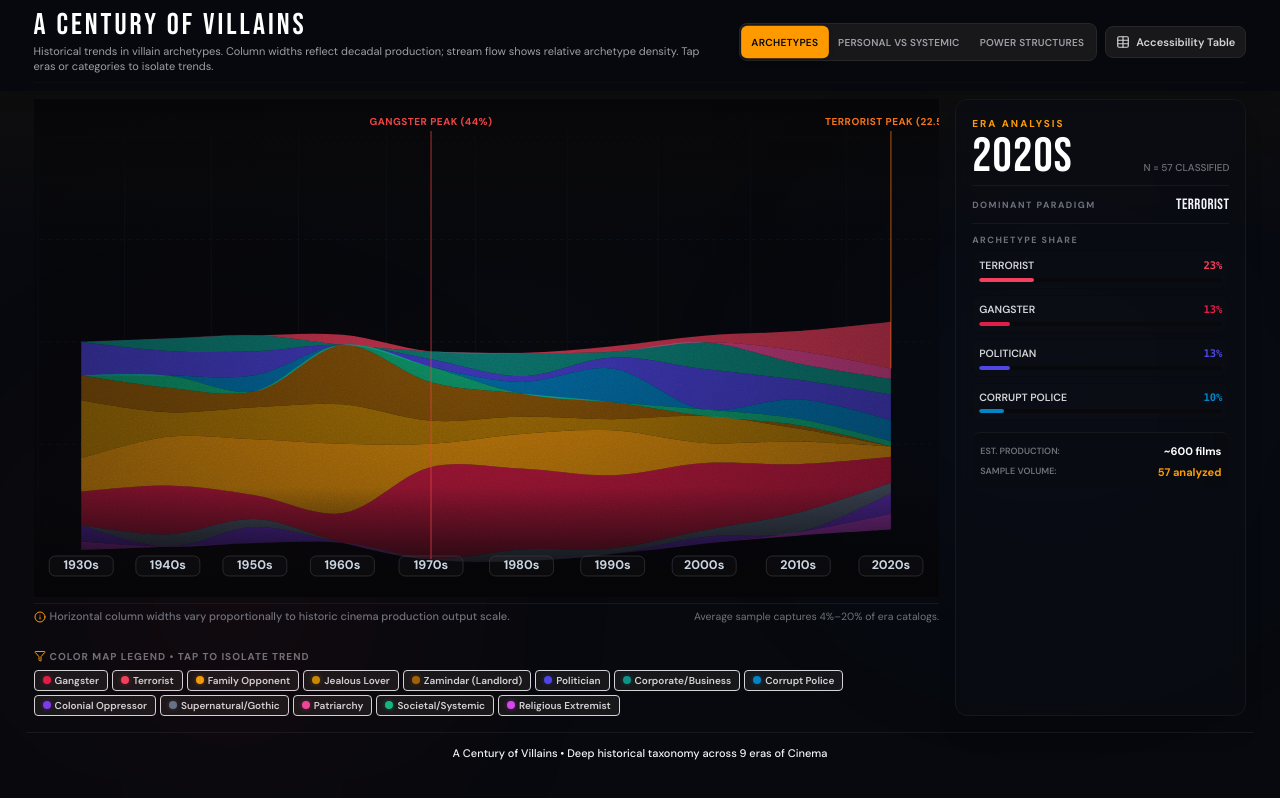
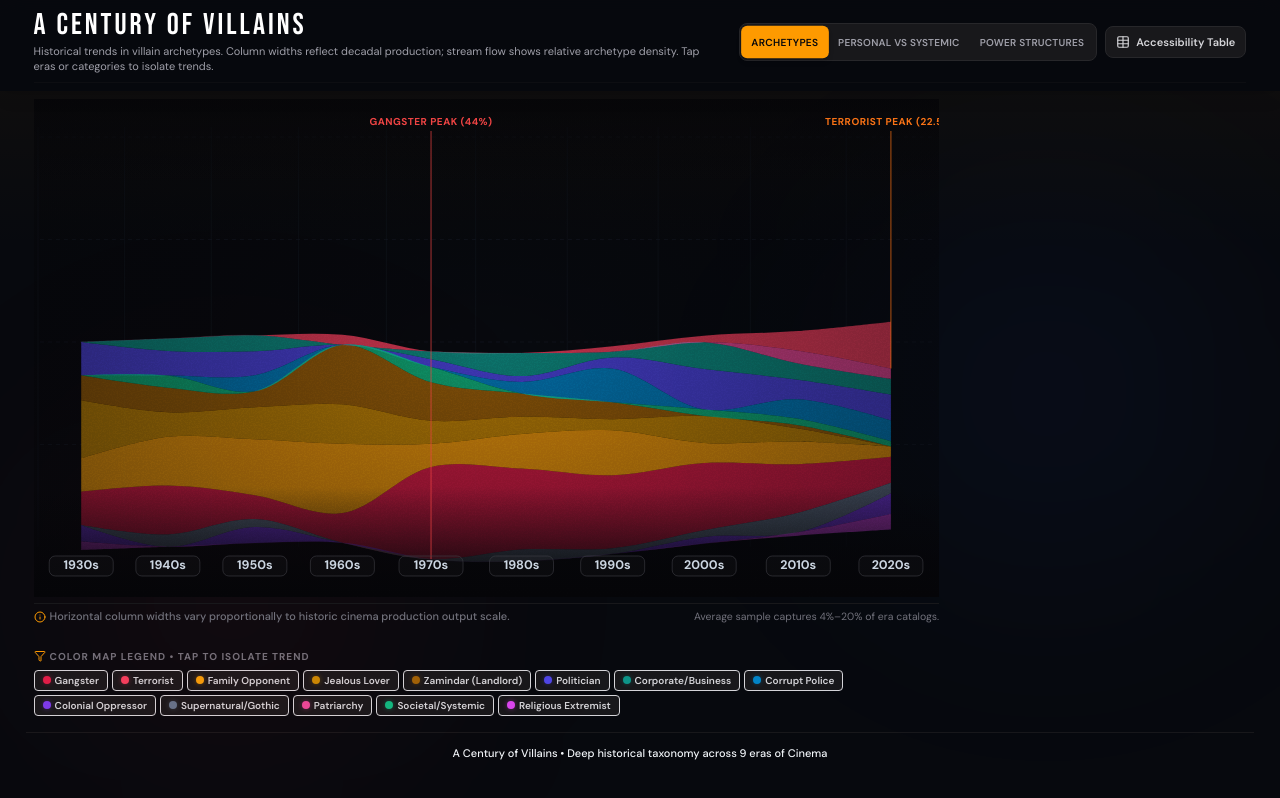
Before and after one commit to mercury-ai/a-century-of-villains, a React (Vite) app: page / in a window 1280 px wide. Shown: the top 798 px of the page. Built offline with nearby package versions, Linux system fonts and the light colour scheme.

Commit message:
feat: sidebar fix

```diff
--- a/src/App.tsx
+++ b/src/App.tsx
@@ -43,7 +43,10 @@ export default function App() {
   const visualBands = useVisualBands(mode, cols, height, animProgress);
   const systemBands = useSystemBands(mode, cols, height, animProgress);
 
-  // Active decade resolution
+  // Sidebar visibility — only show when a decade is hovered/selected or an archetype is isolated
+  const showSidebar = hoveredDecade !== null || selectedDecade !== null || activeArch !== null;
+
+  // Active decade resolution (defaults to 9 only as a safe fallback for when sidebar IS shown)
   const activeDecadeIndex = hoveredDecade !== null ? hoveredDecade : (selectedDecade !== null ? selectedDecade : 9);
   const activeDecadeData = RAW[activeDecadeIndex];
 
@@ -100,7 +103,7 @@ export default function App() {
       </div>
 
       <main className="max-w-[96%] mx-auto px-2 mt-2" id="main">
-        <div className="grid grid-cols-1 lg:grid-cols-12 gap-4 items-stretch">
+        <div className="grid lg:grid-cols-12 gap-4 items-stretch">
           <div className="lg:col-span-9 flex flex-col justify-between" id="chart-area">
             {showAccessibleTable ? (
               <AccessibleTable
@@ -173,6 +176,7 @@ export default function App() {
             categoryColors={categoryColors}
             categoryStats={categoryStats}
             selectedDecade={selectedDecade}
+            visible={showSidebar}
             onSelectDecade={handleSelectDecade}
           />
         </div>
--- a/src/components/sidebar/Sidebar.tsx
+++ b/src/components/sidebar/Sidebar.tsx
@@ -12,6 +12,7 @@ interface SidebarProps {
   categoryColors: Record<string, string>;
   categoryStats: CategoryStats | null;
   selectedDecade: number | null;
+  visible: boolean;
   onSelectDecade: (i: number) => void;
 }
 
@@ -23,10 +24,15 @@ export function Sidebar({
   categoryColors,
   categoryStats,
   selectedDecade,
+  visible,
   onSelectDecade
 }: SidebarProps) {
   return (
-    <div className="lg:col-span-3" id="panel" onClick={(e) => e.stopPropagation()}>
+    <div
+      className={`lg:col-span-3 transition-opacity duration-150 ${visible ? "opacity-100" : "opacity-0 pointer-events-none"}`}
+      id="panel"
+      onClick={(e) => e.stopPropagation()}
+    >
       <div
         className="bg-[#0b0e14]/55 border border-zinc-900 rounded-xl p-3 sm:p-4 shadow-xl h-full flex flex-col justify-between relative overflow-hidden backdrop-blur-sm"
         id="pi"
```
